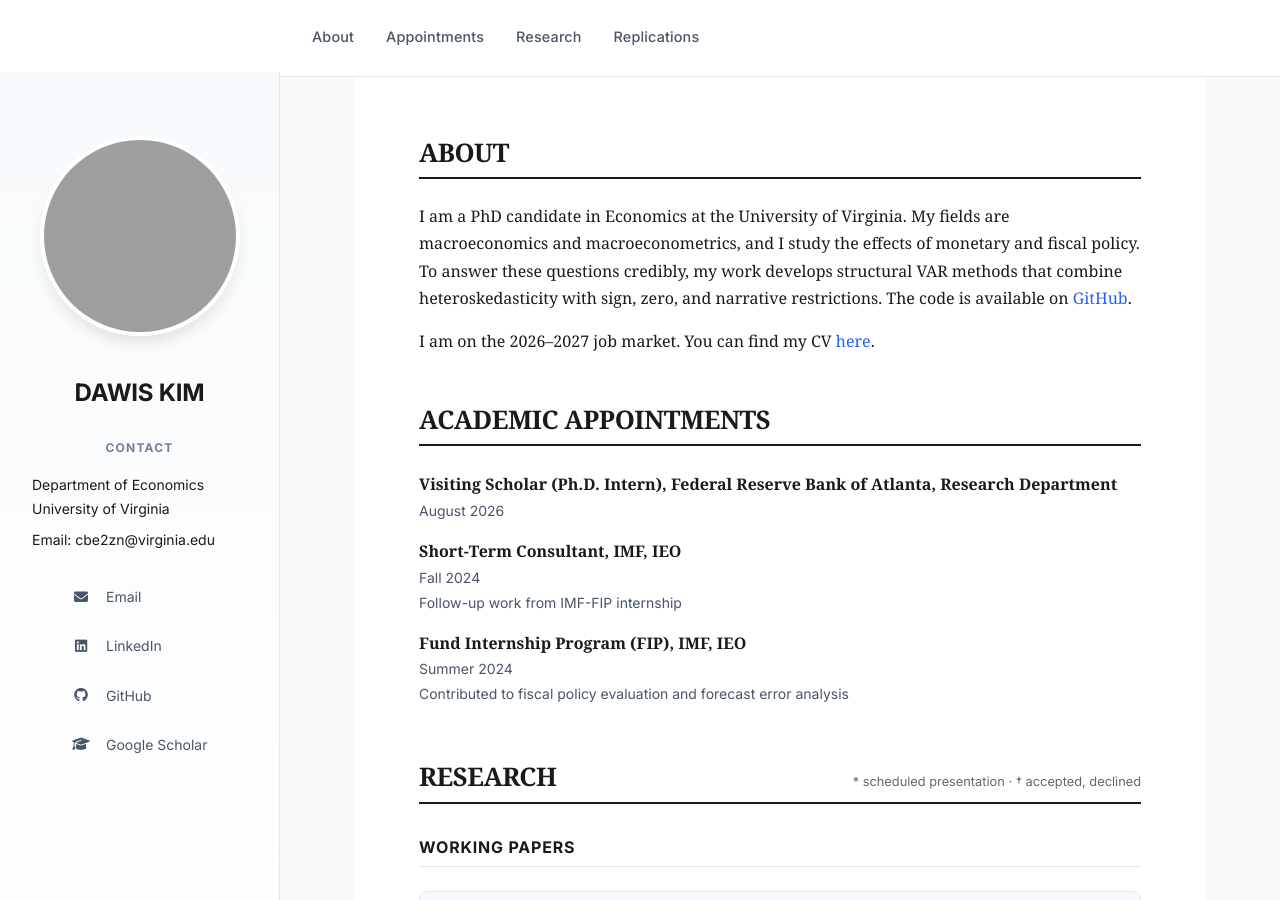
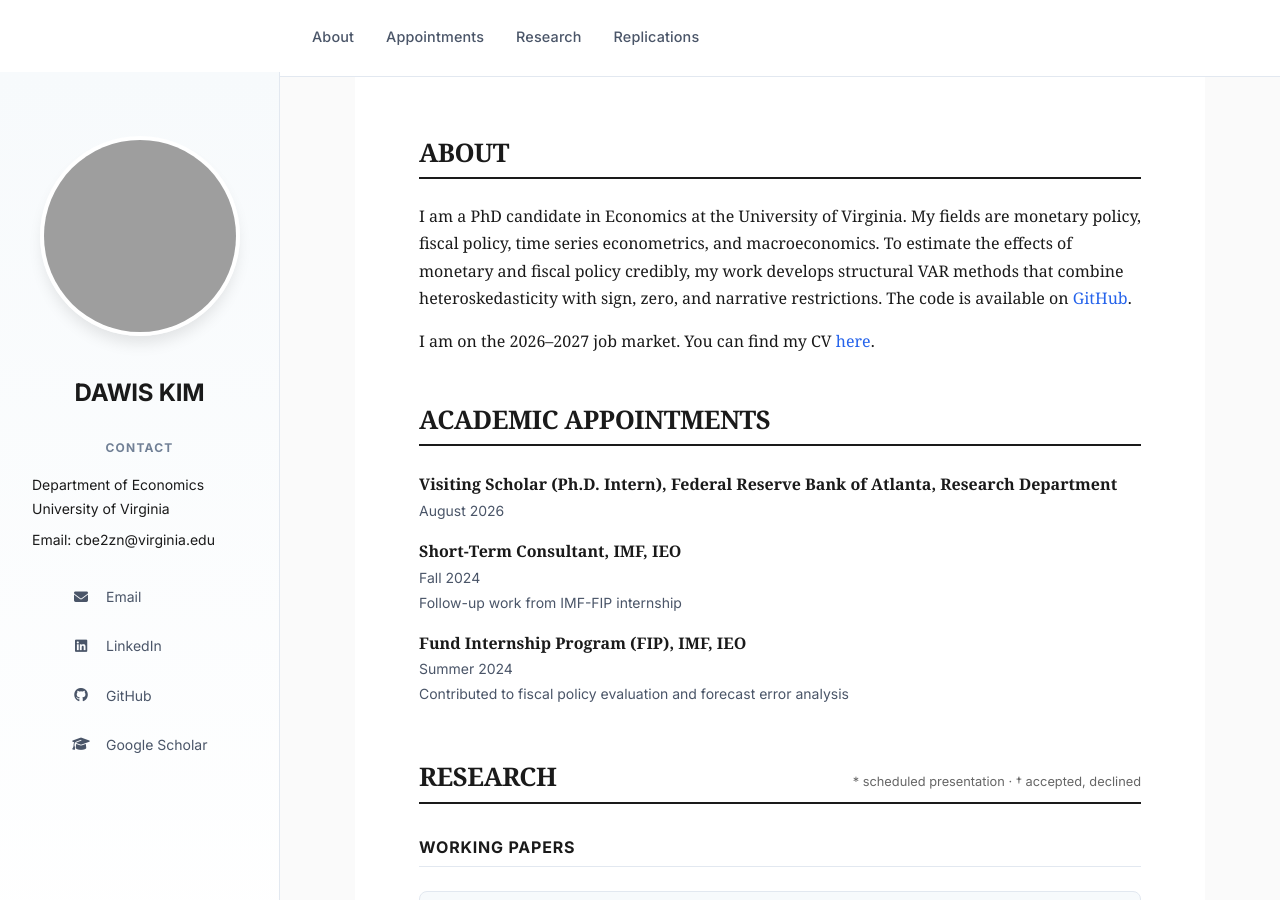
Before and after one commit to davidkim5707/website, a Jekyll site: the page built from index.md, in a window 1280 px wide and 900 px high. Built offline with Jekyll 4.4.1, drawn with Linux system fonts in a browser that asks for light colours; some web fonts are replaced; grey boxes are pictures that could not be loaded.

Commit message:
List the research fields as monetary policy, fiscal policy, time series econometrics, macroeconomics
Co-Authored-By: Claude Fable 5.1 <noreply@anthropic.com>

```diff
--- a/_config.yml
+++ b/_config.yml
@@ -3,7 +3,7 @@ title: "Dawis Kim"
 email: cbe2zn@virginia.edu
 description: >-
   Ph.D. Candidate in Economics at University of Virginia.
-  Research interests in Monetary Policy, Fiscal Policy, Time Series Analysis, and AI in Economics.
+  Research fields in Monetary Policy, Fiscal Policy, Time Series Econometrics, and Macroeconomics.
 baseurl: "/website"
 url: "https://davidkim5707.github.io"
 
--- a/index.md
+++ b/index.md
@@ -6,7 +6,7 @@ title: About
 # ABOUT
 {: #about}
 
-I am a PhD candidate in Economics at the University of Virginia. My fields are macroeconomics and macroeconometrics, and I study the effects of monetary and fiscal policy. To answer these questions credibly, my work develops structural VAR methods that combine heteroskedasticity with sign, zero, and narrative restrictions. The code is available on [GitHub](https://github.com/davidkim5707/svar-hetero-toolkit).
+I am a PhD candidate in Economics at the University of Virginia. My fields are monetary policy, fiscal policy, time series econometrics, and macroeconomics. To estimate the effects of monetary and fiscal policy credibly, my work develops structural VAR methods that combine heteroskedasticity with sign, zero, and narrative restrictions. The code is available on [GitHub](https://github.com/davidkim5707/svar-hetero-toolkit).
 {: .about-intro}
 
 I am on the 2026–2027 job market. You can find my CV [here]({{ site.baseurl }}/Dawis_Kim_CV.pdf).
```
